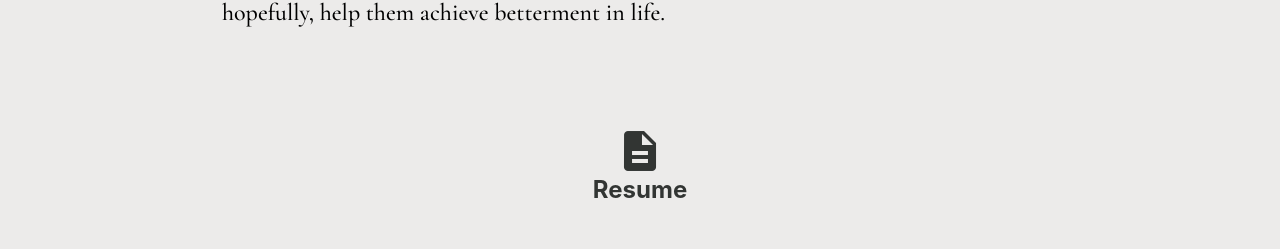
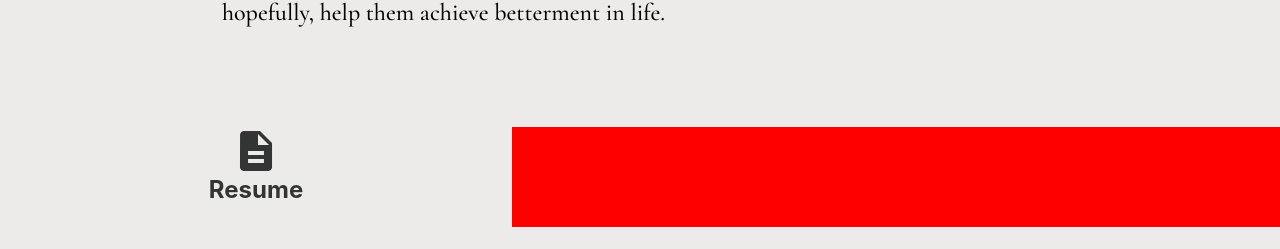
Before and after one commit to TheTeck/Portfolio3, a React (Create React App) app: page / in a window 1280 px wide. Shown: the part 976-1225 px from the top of the page. Built offline with nearby package versions, Linux system fonts and the light colour scheme.

Commit message:
Add flex containers in the contact component to move the content from a column to a row, dependent upon screen size

```diff
--- a/src/Components/Contact/Contact.jsx
+++ b/src/Components/Contact/Contact.jsx
@@ -4,9 +4,16 @@ import './Contact.scss';
 
 export default function Contact (props) {
     return (
-        <a className="resume-container" href="resume.pdf" target="_blank">
-            <div className="material-icons resume-icon">description</div>
-            <div className="resume-text">Resume</div>
-        </a>
+        <div className="contact-container">
+            <div className="resume-container">
+                <a href="resume.pdf" target="_blank">
+                    <div className="material-icons resume-icon">description</div>
+                    <div className="resume-text">Resume</div>
+                </a>
+            </div>
+            <div className="contact-info-container">
+
+            </div>
+        </div>
     )
 }
--- a/src/Components/Contact/Contact.scss
+++ b/src/Components/Contact/Contact.scss
@@ -1,7 +1,25 @@
 @import "../../Scss/colors";
 @import "../../Scss/fonts";
 
+.contact-container {
+  display: -webkit-box;
+  display: -ms-flexbox;
+  display: -webkit-flex;
+  display: flex;
+  flex-direction: column;
+}
+
 .resume-container {
+  width: 100%;
+}
+
+.contact-info-container {
+  width: 100%;
+  height: 100px;
+  background-color: red;
+}
+
+.resume-container a {
   margin: 0 auto;
   padding-bottom: 4px;
   width: 90px;
@@ -33,3 +51,17 @@
   font-size: $medium-big-text;
   font-weight: 700;
 }
+
+@media (min-width: 800px) {
+  .contact-container {
+    flex-direction: row;
+  }
+
+  .resume-container {
+    width: 40%;
+  }
+
+  .contact-info-container {
+    width: 60%;
+  }
+}
```
